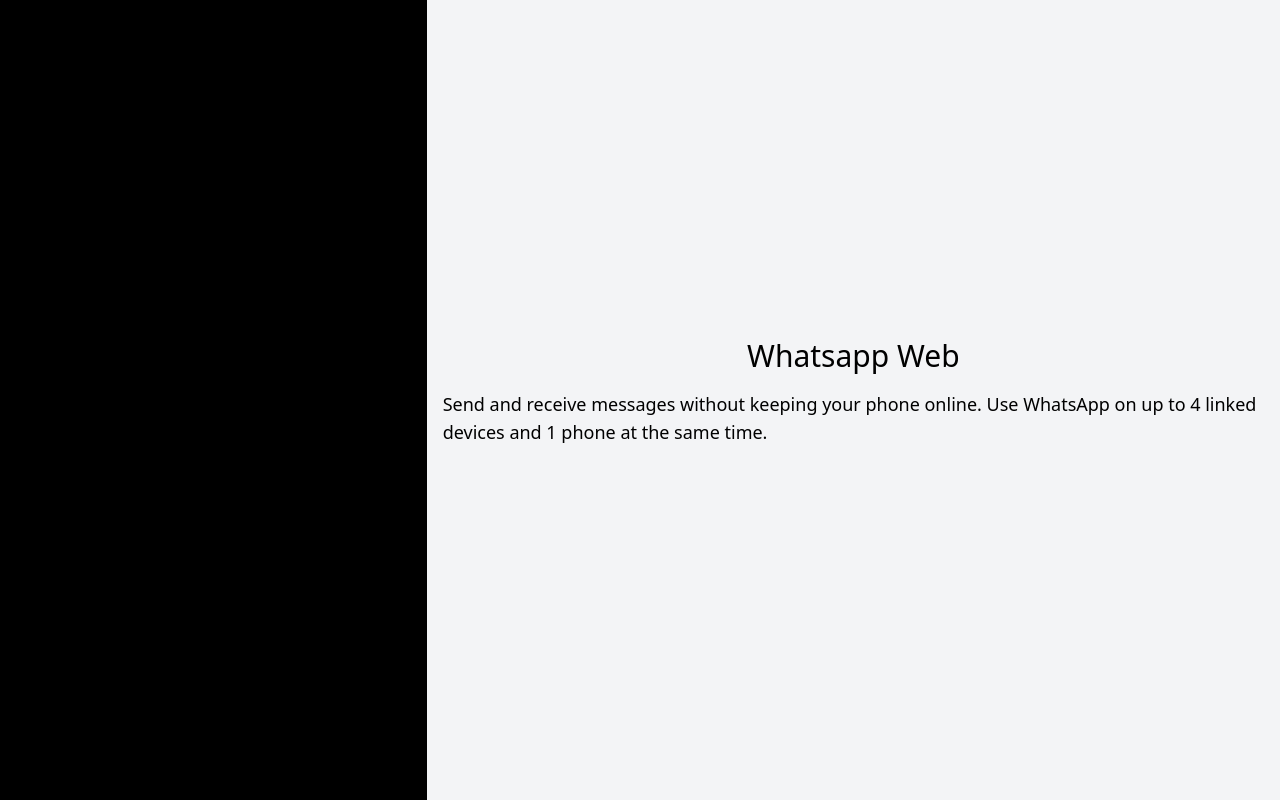
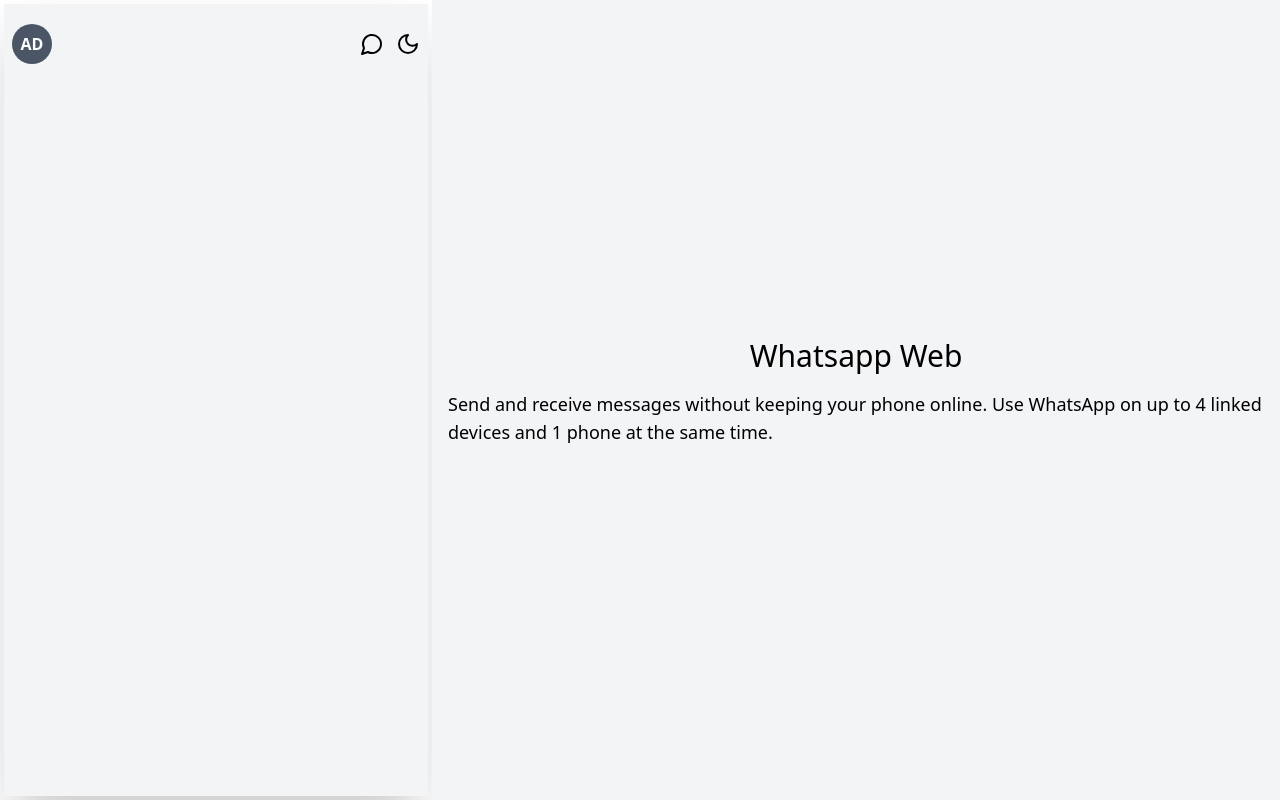
Before and after one commit to MNZ02/chat.io, a Next.js app in the folder apps/web/: page / in a window 1280 px wide. Built offline with nearby package versions, Linux system fonts and the light colour scheme.

Commit message:
Add lucide-react icons and update sidebar layout

```diff
--- a/apps/web/app/page.tsx
+++ b/apps/web/app/page.tsx
@@ -1,6 +1,7 @@
 import Image, { type ImageProps } from "next/image";
 import { Button } from "@repo/ui/button";
 import styles from "./page.module.css";
+import { MessageCircle, Moon, Sun } from 'lucide-react'
 
 type Props = Omit<ImageProps, "src"> & {
   srcLight: string;
@@ -23,8 +24,22 @@
     <div>
       <div className="flex">
 
-        <div className="w-1/3 bg-black">
-          Hello World
+        <div className="w-1/3 bg-gray-100 shadow-2xl m-1">
+          <div className="h-20 flex items-center p-2 justify-between">
+
+
+            <div className="w-10 h-10 bg-gray-600 flex items-center justify-center rounded-full">
+              <h1 className="text-white font-semibold p-4 ">AD</h1>
+            </div>
+
+            <div className="flex gap-3">
+
+              <MessageCircle />
+              <Moon />
+
+            </div>
+
+          </div>
         </div>
 
         <div className="flex flex-col justify-center items-center bg-gray-100 h-screen w-2/3">
--- a/apps/web/package.json
+++ b/apps/web/package.json
@@ -15,6 +15,7 @@
     "@tailwindcss/postcss": "^4.0.2",
     "@tailwindcss/vite": "^4.0.2",
     "axios": "^1.7.9",
+    "lucide-react": "^0.474.0",
     "next": "^15.1.6",
     "postcss": "^8.5.1",
     "react": "^19.0.0",
```
Also changed, not shown: 1 other file (tests, documents, lock files or other folders).
